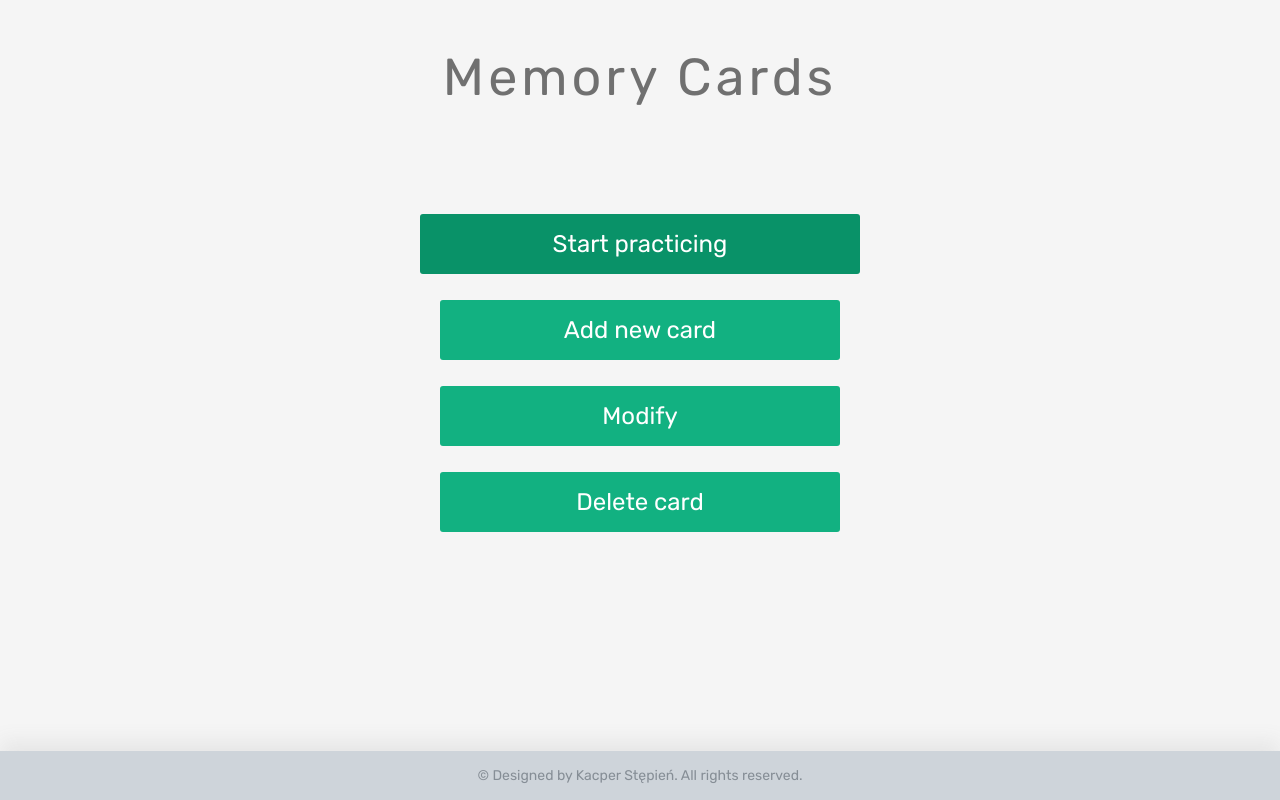
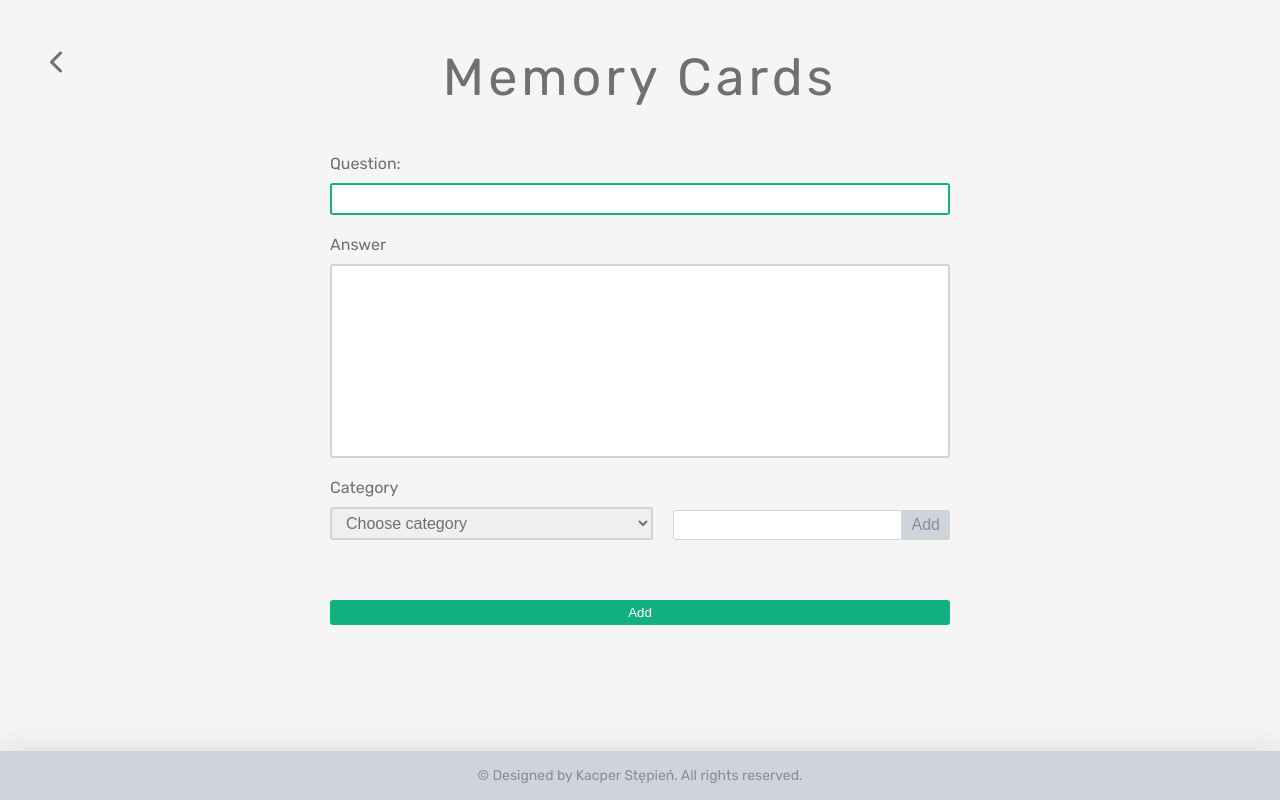
Before and after one commit to Kacper-Stepien/Fish-Cards, a website: page dist/index.html in a window 1280 px wide. Drawn offline with Linux system fonts and the light colour scheme.

Commit message:
create section with adding new card

```diff
--- /dev/null
+++ b/src/sass/components/_add-card-section.scss
@@ -0,0 +1,102 @@
+.add-card-section {
+    display: flex;
+    flex-direction: column;
+    justify-content: start;
+    align-items: center;
+
+    &__form {
+        width: 100%;
+        display: flex;
+        flex-direction: column;
+        align-items: center;
+        gap: 2rem
+    }
+
+    &__form-element {
+        display: flex;
+        flex-direction: column;
+        gap: 1rem;
+        width: 100%;
+        max-width: 62rem;
+    }
+
+    &__label {
+        font-size: 1.6rem;
+    }
+
+    &__input {
+        padding: 0.5rem 1rem;
+        color: inherit;
+        font-size: 1.6rem;
+        border-radius: $border-radius-small;
+        border: 2px solid $color-gray-light-1;
+        outline: none;
+    }
+
+    &__input:active,
+    &__input:focus {
+        border: 2px solid $color-primary-light;
+    }
+
+    &__textarea {
+        resize: none;
+    }
+
+    &__category-group {
+        width: 100%;
+        max-width: 62rem;
+        display: flex;
+        align-items: end;
+        justify-content: space-between;
+        gap: 2rem;
+    }
+
+    &__add-new-category {
+        display: flex;
+        gap:0;
+        border: none;
+
+        &__input {
+            border: 1px solid $color-gray-light-1;
+            border-radius: $border-radius-small 0 0 $border-radius-small;
+        }
+
+        &__button,
+        &__button:active,
+        &__button:focus {
+            border: none;
+            border-radius: 0 $border-radius-small $border-radius-small 0;
+            background-color:$color-gray-light-1;
+            color:$color-gray-light-2;
+            cursor: pointer;
+            transition: all .2s ease-in-out;
+        }
+
+        &__button:hover {
+            filter: brightness(1.05);
+        }
+
+    }
+
+    // &__add-new-category:active,
+    // &__add-new-category:focus {
+    //     border: 3px solid $color-gray-light-2;
+    // }
+
+    &__add-card-btn {
+        margin-top: 4rem;
+        background-color: $color-primary-light;
+        padding: 0.5rem 1rem;
+        max-width: 62rem;
+        width: 100%;
+        border: none;
+        border-radius: $border-radius-small;
+        color: $color-white;
+        transition: all .2s ease-in-out;
+    }
+
+    &__add-card-btn:hover {
+        transform: translateY(-5px);
+        filter: brightness(1.1);
+    }
+}
--- a/src/sass/components/_header.scss
+++ b/src/sass/components/_header.scss
@@ -1,5 +1,6 @@
 .header {
     padding: 4.6rem 1rem 2.6rem 1rem;
+    position: relative;
 
     &__title {
         text-align: center;
@@ -8,4 +9,17 @@
         letter-spacing: 4px;
         cursor: default;
     }
+
+    &__back-icon {
+        position: absolute;
+        top: 5rem;
+        left: 5rem;
+        font-size: 2.4rem;
+        color: $color-gray-dark-1;
+        transition: all .2s ease-in-out;
+    }
+
+    &__back-icon:hover {
+        transform: translateX(-5px);
+    }
 }
--- a/src/sass/style.scss
+++ b/src/sass/style.scss
@@ -11,3 +11,4 @@
 @import "components/main_container";
 @import "components/section";
 @import "components/menu-section";
+@import "components/add-card-section"
```
Also changed, not shown: dist/index.html, dist/styles/style.css.
